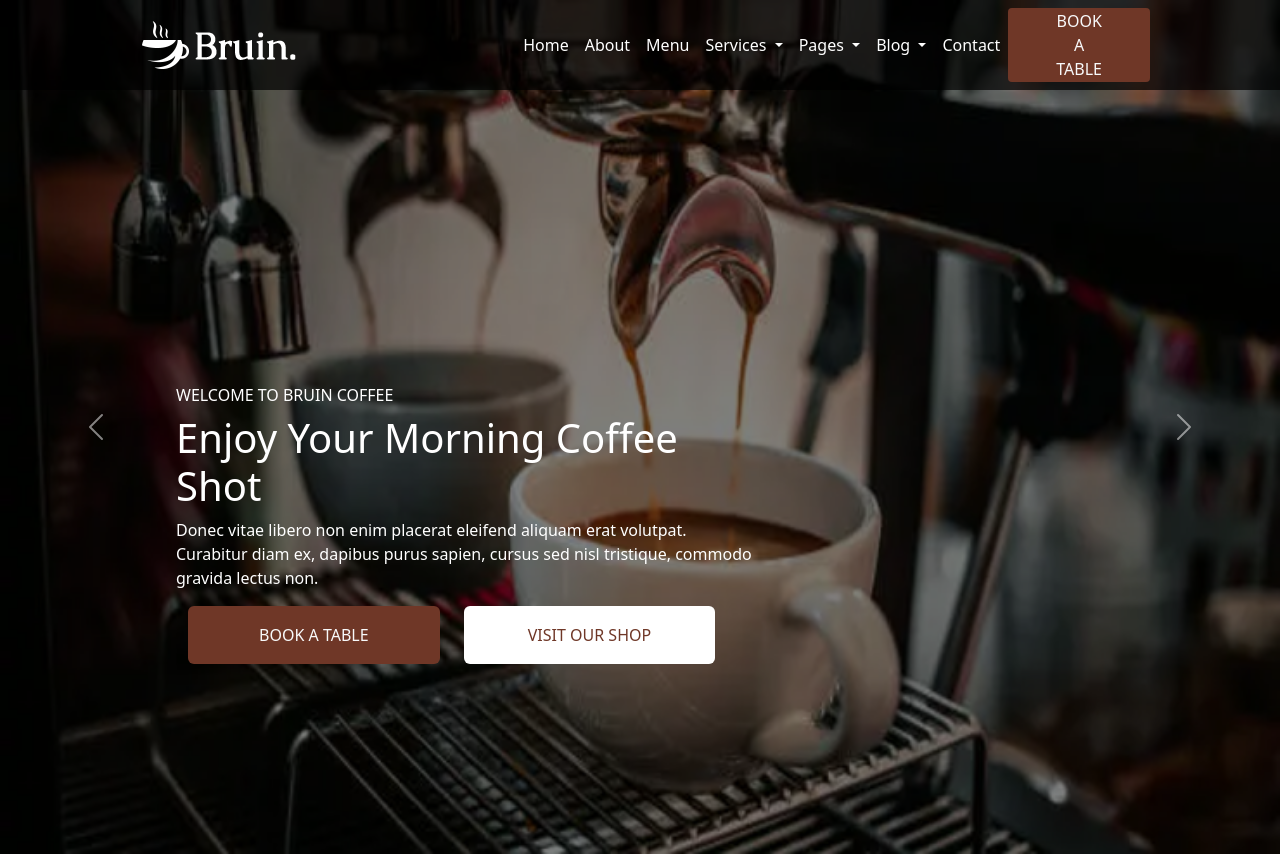
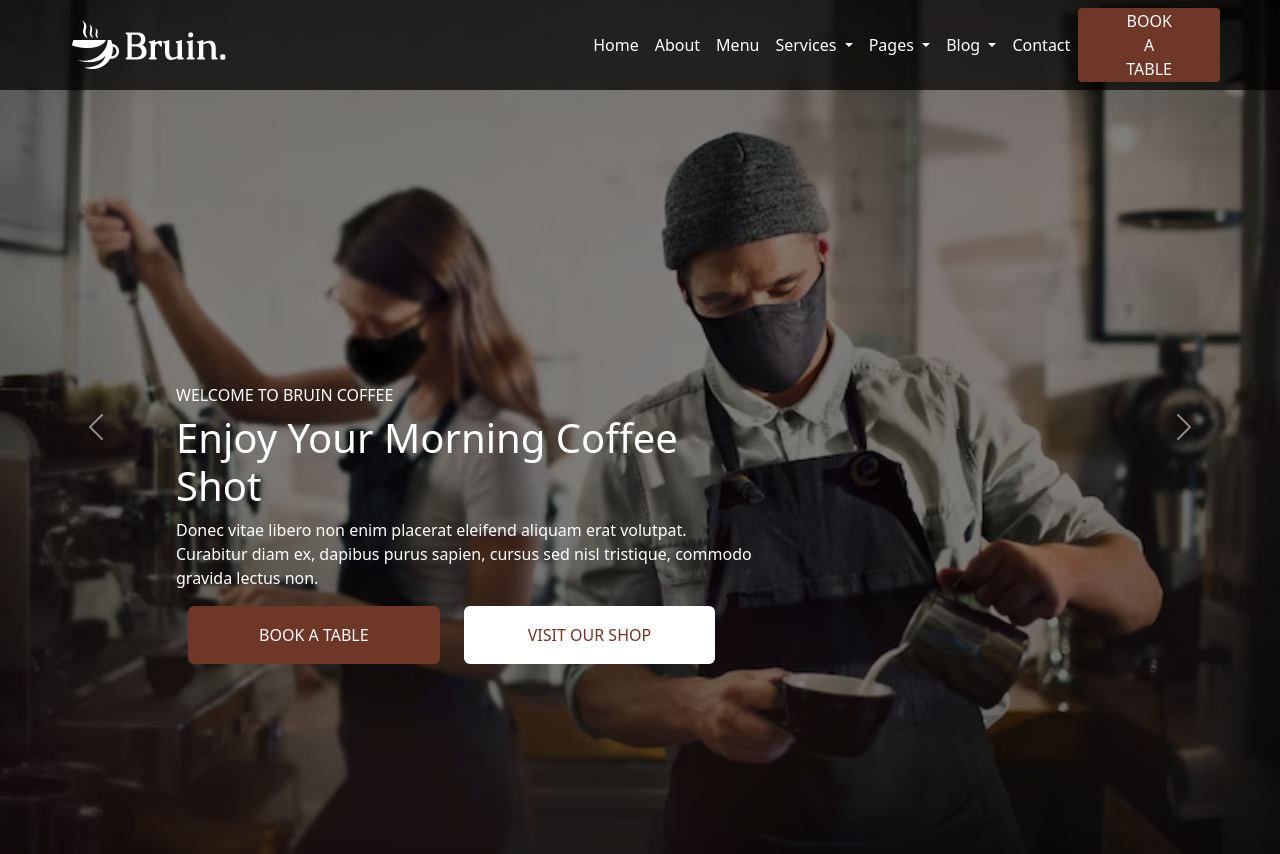
Before and after one commit to Karan-512/Bruin-Coffee-Clone, a plain HTML site: page index.html in a window 1280 px wide. Shown: the top 854 px of the page. Drawn offline with nearby package versions, Linux system fonts and the light colour scheme.

Commit message:
Changes in index.html

```diff
--- a/index.html
+++ b/index.html
@@ -23,10 +23,11 @@
 
 
 <body>
-    <section class="container-fluid px-0" id="mainwrapper">
+    <!-- <section class="container-fluid px-0" id="mainwrapper"> -->
         <!-- Header Section -->
-        <section class="container-fluid px-0 fixed-top" id="header" style="background-color:rgba(0,0,0,0.7)">
-            <section class="container px-0">
+        <header>
+        <section class="container-fluid px-0 fixed-top" id="header" style="background-color:rgba(0,0,0,0.7);">
+            <!-- <section class="container px-0"> -->
                 <nav class="navbar navbar-expand-lg navbar-dark px-5 py-2">
                     <div class="container-fluid">
                         <div class="container d-flex justify-content-between">
@@ -98,17 +99,18 @@
                     </div>
                 </nav>
             </section>
-        </section>
+        <!-- </section> -->
+        </header>
         <!-- End of Header Section -->
 
         <!-- Hero Section -->
-        <section class="container-fluid" id="hero">
+        <section class="container-fluid h-100" id="hero">
             <section class="row">
                 <div class="col-12 p-0">
                     <div id="carouselExampleFade" class="carousel slide carousel-fade">
                         <div class="carousel-inner">
                             <div class="carousel-item active position-relative">
-                                <img src="./images/slider-1.png" class="d-block w-100 h-100" alt="...">
+                                <img src="./images/slider-1.png" class="d-block w-100 h-100" alt="..." style="height: 100%;">
                                 <div class="overlay-black"></div>
                                 <div class="row d-none d-xl-flex">
                                     <div class="carousel-caption d-md-block text-start ps-5 col-6"
@@ -130,8 +132,31 @@
                                     </div>
                                 </div>
                             </div>
-                            <div class="carousel-item position-relative">
-                                <img src="./images/slider-2.jpg" class="d-block w-100" alt="...">
+                            <div class="carousel-item active position-relative">
+                                <img src="./images/slider-2.jpg" class="d-block w-100 h-100" alt="..." style="height: 100%;">
+                                <div class="overlay-black"></div>
+                                <div class="row d-none d-xl-flex">
+                                    <div class="carousel-caption d-md-block text-start ps-5 col-6"
+                                        style="width: 50%; bottom: 20%;left:10%">
+                                        <h4 class="fs-6">WELCOME TO BRUIN COFFEE</h4>
+                                        <h1 class="fs-1">Enjoy Your Morning Coffee Shot</h1>
+                                        <p>Donec vitae libero non enim placerat eleifend aliquam erat volutpat.
+                                            Curabitur
+                                            diam ex, dapibus purus sapien, cursus sed nisl tristique, commodo gravida
+                                            lectus
+                                            non.
+                                        </p>
+                                        <div class="row">
+                                            <button class="col-5 btn rounded text-light px-4 py-3 mx-4"
+                                                style="background-color: #6F3727;">BOOK A TABLE</button>
+                                            <button class="col-5 btn rounded  px-4 py-3"
+                                                style="background-color: #FFFFFF; color:#6F3727">VISIT OUR SHOP</button>
+                                        </div>
+                                    </div>
+                                </div>
+                            </div>
+                            <!-- <div class="carousel-item position-relative">
+                                <img src="./images/slider-2.jpg" class="d-block w-100 h-100" alt="..." style="height: 100%;">
                                 <div class="overlay-black"></div>
                                 <div class="row d-none d-xl-flex">
                                     <div class="carousel-caption d-flex d-md-block text-start ps-5"
@@ -153,7 +178,7 @@
                                 <div class="row d-flex d-xl-none">
                                     <h1 class="text-light p-5">Welcome to Bruin Coffee</h1>
                                 </div>
-                            </div>
+                            </div> -->
                         </div>
                         <button class="carousel-control-prev" type="button" data-bs-target="#carouselExampleFade"
                             data-bs-slide="prev">
@@ -199,8 +224,8 @@
                 <section class="row g-3">
                     <div class="col-12 col-xl-6 d-flex justify-content-center align-items-center">
                         <div class="position-relative d-inline-block">
-                            <img src="./images/about_01.png" alt="Lady drinking coffee" class="img-fluid rounded">
-                            <img src="./images/about_02.png" alt="Cup" class="me-3 mb-3 img-fluid"
+                            <img src="./images/about_01.png" alt="Lady drinking coffee" class="img-fluid rounded px-5">
+                            <img src="./images/about_02.png" alt="Cup" class="me-3 mb-3 img-fluid w-50 w-xl-100"
                                 style="position: absolute;top:75%;left:50%">
                         </div>
                     </div>
@@ -1022,7 +1047,7 @@
 
 
 
-    </section>
+    <!-- </section> -->
 
 
     <script src="https://cdn.jsdelivr.net/npm/bootstrap@5.3.8/dist/js/bootstrap.bundle.min.js"
--- a/styles.css
+++ b/styles.css
@@ -5,6 +5,7 @@
 footer {
     background-color: #412720;
 }
+
 
 
 #features {
```
